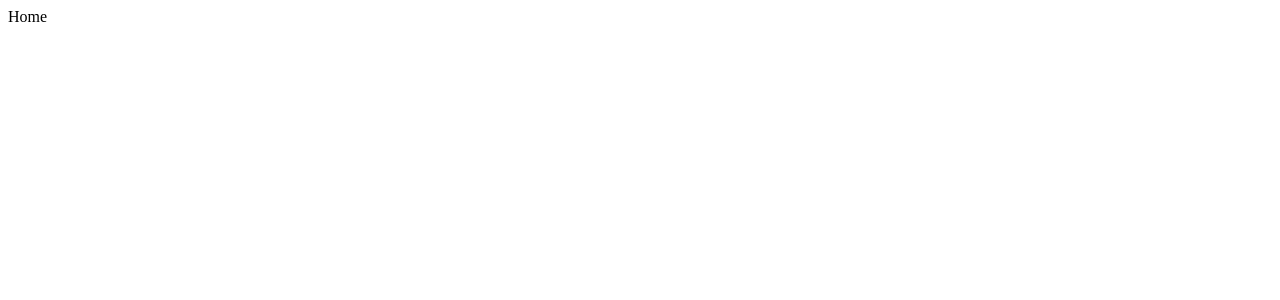
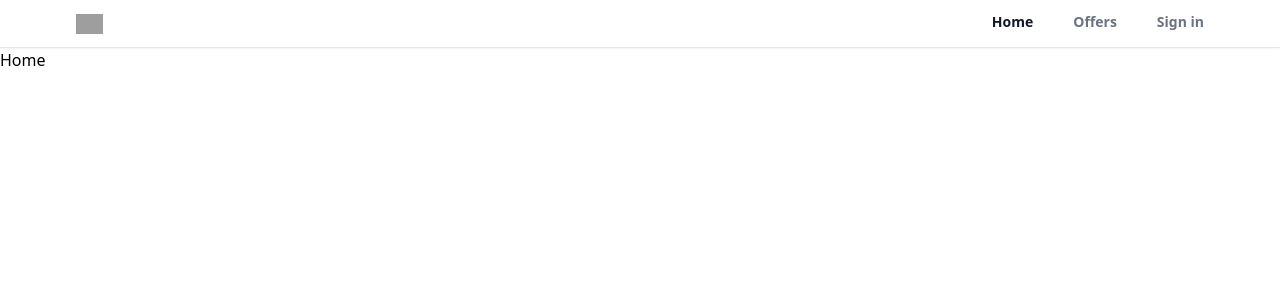
Before and after one commit to metalhead224/real-state-app, a React (Create React App) app: page / in a window 1280 px wide. Shown: the top 300 px of the page. Built offline with nearby package versions, Linux system fonts and the light colour scheme; grey boxes are pictures that could not be loaded.

Commit message:
created header

```diff
--- a/src/App.jsx
+++ b/src/App.jsx
@@ -1,17 +1,18 @@
 import React from "react";
-import { BrowserRouter as Router, Routes, Route } from "react-router-dom"
+import { BrowserRouter as Router, Routes, Route } from "react-router-dom";
 import Home from "./pages/Home";
 import Profile from "./pages/Profile";
 import SignIn from "./pages/SignIn";
 import SignUp from "./pages/SignUp";
 import ForgotPassword from "./pages/ForgotPassword";
 import Offers from "./pages/Offers";
-
+import Header from "./components/Header";
 
 function App() {
   return (
     <>
       <Router>
+        <Header />
         <Routes>
           <Route path="/" element={<Home />} />
           <Route path="/profile" element={<Profile />} />
--- /dev/null
+++ b/src/components/Header.jsx
@@ -0,0 +1,58 @@
+import React from "react";
+import { useLocation, useNavigate } from "react-router";
+
+const Header = () => {
+  const location = useLocation();
+  const navigate = useNavigate();
+
+  function pathMatchRoute(route) {
+    if (route === location.pathname) {
+      return true;
+    }
+  }
+
+  return (
+    <div className="bg-white border-b shadow-sm sticky top-0 z-50">
+      <header className="flex justify-between items-center px-3 max-w-6xl mx-auto">
+        <div>
+          <img
+            src="https://static.rdc.moveaws.com/images/logos/rdc-logo-default.svg"
+            alt="logo"
+            className="h-5 cursor-pointer"
+            onClick={() => navigate("/")}
+          />
+        </div>
+        <div>
+          <ul className="flex space-x-10">
+            <li
+              className={`py-3 text-sm font-semibold text-gray-500 border-b-[3px] border-b-transparent cursor-pointer ${
+                pathMatchRoute("/") && "text-gray-900 border-b-red-500"
+              }`}
+              onClick={() => navigate("/")}
+            >
+              Home
+            </li>
+            <li
+              className={`py-3 text-sm font-semibold text-gray-500 border-b-[3px] border-b-transparent cursor-pointer ${
+                pathMatchRoute("/offers") && "text-gray-900 border-b-red-500"
+              }`}
+              onClick={() => navigate("/offers")}
+            >
+              Offers
+            </li>
+            <li
+              className={`py-3 text-sm font-semibold text-gray-500 border-b-[3px] border-b-transparent cursor-pointer ${
+                pathMatchRoute("/sign-in") && "text-gray-900 border-b-red-500"
+              }`}
+              onClick={() => navigate("/sign-in")}
+            >
+              Sign in
+            </li>
+          </ul>
+        </div>
+      </header>
+    </div>
+  );
+};
+
+export default Header;
--- a/src/index.js
+++ b/src/index.js
@@ -1,6 +1,7 @@
 import React from 'react';
 import ReactDOM from 'react-dom/client';
 import App from './App';
+import './index.css';
 
 const root = ReactDOM.createRoot(document.getElementById('root'));
 root.render(
```
